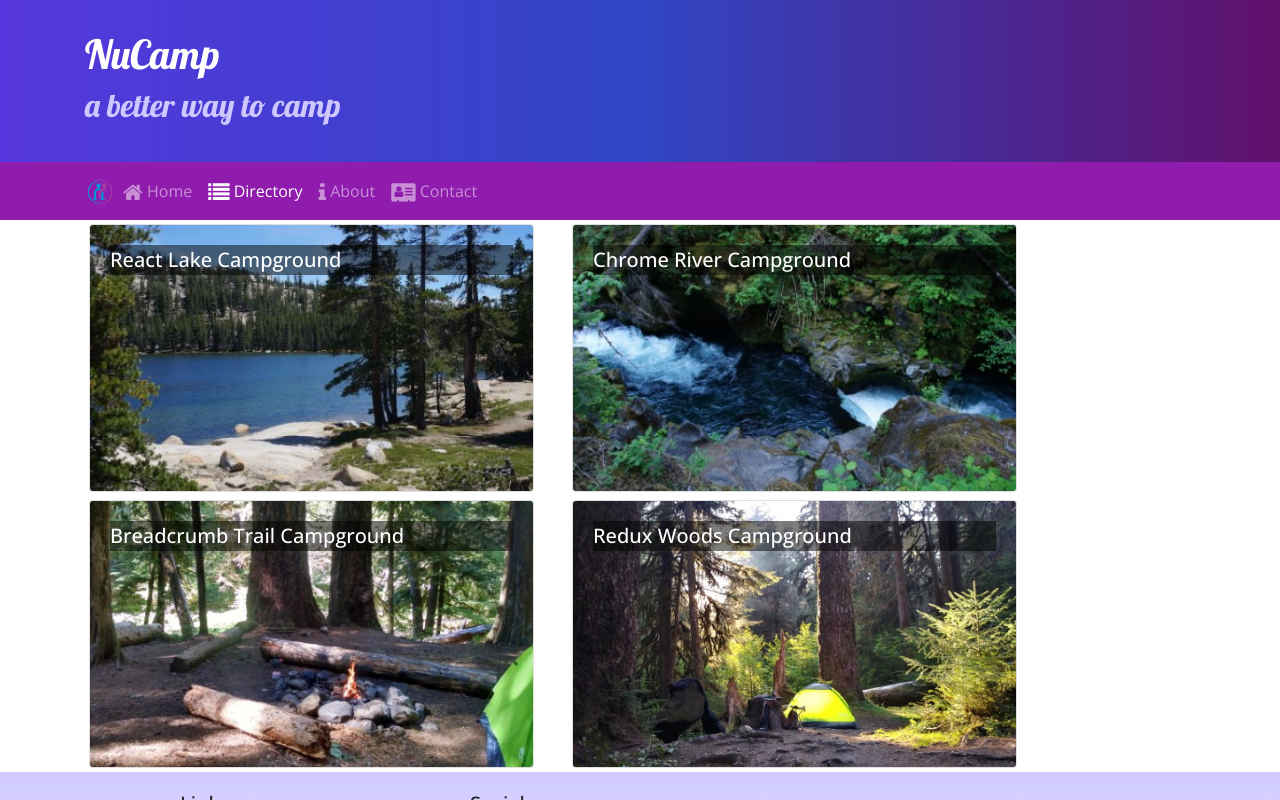
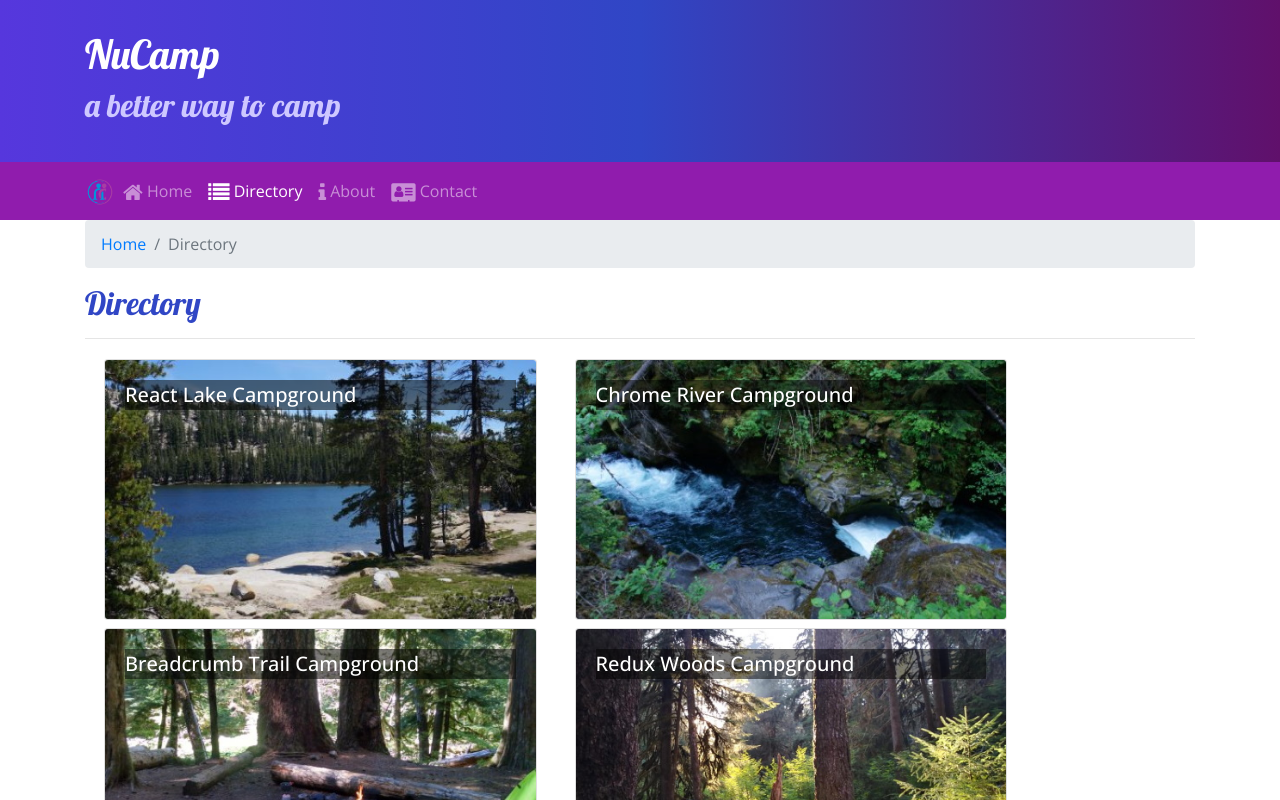
Before and after one commit to butterflymisty/reactnucampsite, a React (Create React App) app: page /directory in a window 1280 px wide. Shown: the top 800 px of the page. Built offline with nearby package versions, Linux system fonts and the light colour scheme.

Commit message:
Breadcrumbs

```diff
--- a/src/components/CampsiteInfoComponent.js
+++ b/src/components/CampsiteInfoComponent.js
@@ -1,5 +1,8 @@
 import React from "react";
-import { Card, CardImg, CardText, CardBody, CardTitle } from "reactstrap";
+import {
+    Card, CardImg, CardText, CardBody, Breadcrumb, BreadcrumbItem
+} from 'reactstrap';
+import { Link } from 'react-router-dom';
 
 function RenderCampsite({ campsite }) {
     return (
@@ -7,7 +10,6 @@
             <Card>
                 <CardImg top src={campsite.image} alt={campsite.name} />{" "}
                 <CardBody>
-                    <CardTitle> {campsite.name} </CardTitle>{" "}
                     <CardText> {campsite.description} </CardText>{" "}
                 </CardBody>{" "}
             </Card>{" "}
@@ -47,9 +49,21 @@
         return (
             <div className="container">
                 <div className="row">
-                    <RenderCampsite campsite={props.campsite} />{" "}
-                    <RenderComments comments={props.comments} />{" "}
-                </div>{" "}
+                    <div className="col">
+                        <Breadcrumb>
+                            <BreadcrumbItem><Link to="/directory">Directory</Link></BreadcrumbItem>
+                            <BreadcrumbItem active>{props.campsite.name}</BreadcrumbItem>
+                        </Breadcrumb>
+                        <h2>{props.campsite.name}</h2>
+                        <hr />
+                    </div>
+                </div>
+                <div className="container">
+                    <div className="row">
+                        <RenderCampsite campsite={props.campsite} />{" "}
+                        <RenderComments comments={props.comments} />{" "}
+                    </div>{" "}
+                </div>
             </div>
         );
     }
--- a/src/components/ContactComponent.js
+++ b/src/components/ContactComponent.js
@@ -1,10 +1,16 @@
 import React from 'react';
+import { Breadcrumb, BreadcrumbItem } from 'reactstrap';
+import { Link } from 'react-router-dom';
 
 function Contact(props) {
     return (
         <div className="container">
             <div className="row">
                 <div className="col">
+                    <Breadcrumb>
+                        <BreadcrumbItem><Link to="/home">Home</Link></BreadcrumbItem>
+                        <BreadcrumbItem active>Contact Us</BreadcrumbItem>
+                    </Breadcrumb>
                     <h2>Contact Us</h2>
                     <hr />
                 </div>
--- a/src/components/DirectoryComponent.js
+++ b/src/components/DirectoryComponent.js
@@ -1,5 +1,5 @@
 import React from 'react';
-import { Card, CardImg, CardImgOverlay, CardTitle } from 'reactstrap';
+import { Card, CardImg, CardImgOverlay, CardTitle, Breadcrumb, BreadcrumbItem } from 'reactstrap';
 import { Link } from 'react-router-dom';
 
 function RenderDirectoryItem({ campsite }) {
@@ -28,7 +28,19 @@
     return (
         <div className="container">
             <div className="row">
-                {directory}
+                <div className="col">
+                    <Breadcrumb>
+                        <BreadcrumbItem><Link to="/home">Home</Link></BreadcrumbItem>
+                        <BreadcrumbItem active>Directory</BreadcrumbItem>
+                    </Breadcrumb>
+                    <h2>Directory</h2>
+                    <hr />
+                </div>
+            </div>
+            <div className="container">
+                <div className="row">
+                    {directory}
+                </div>
             </div>
         </div>
     );
```
